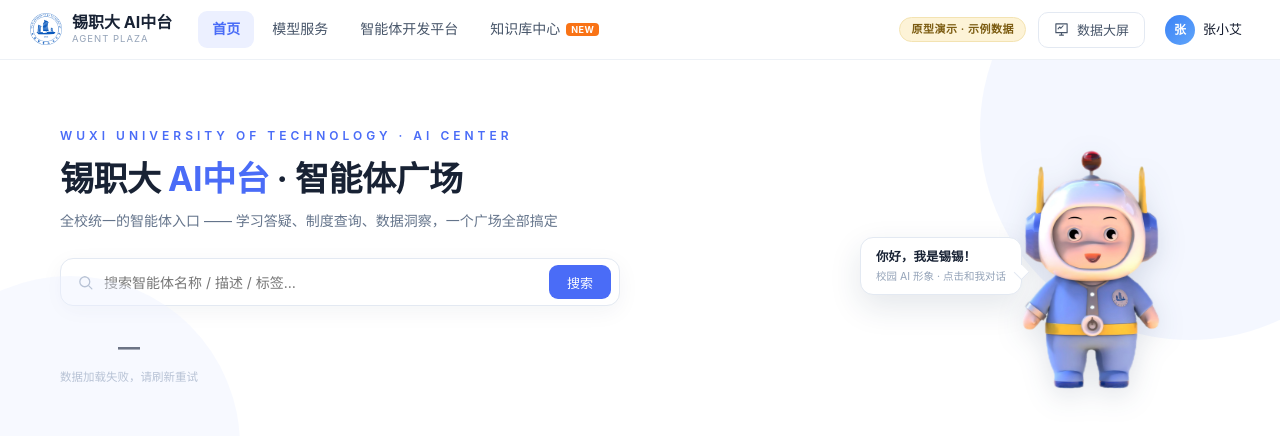
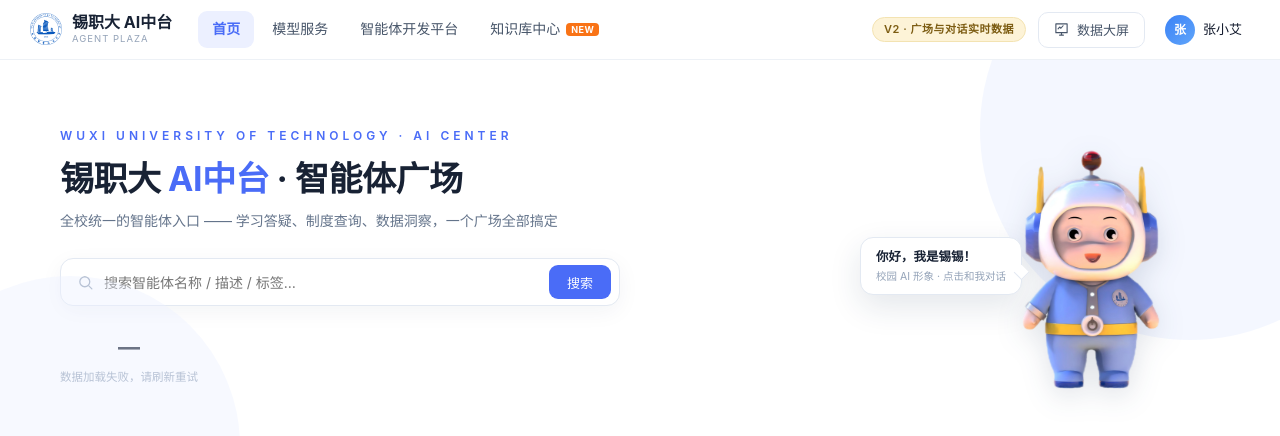
Before and after one commit to withshenhui/wxut-agent-plaza-api, a web app: page /v2.html in a window 1280 px wide. Shown: the top 436 px of the page. Run offline with its HTML, style and script files only (its server is not run), Linux system fonts and the light colour scheme; data that the repository does not hold is empty; some of the project's set-up classes (security, data sources, template engines, error pages and the like) are left out, and stand-ins take their place.

Commit message:
fix(static): V2 徽标改为实时数据标识

```diff
--- a/src/main/resources/static/v2.html
+++ b/src/main/resources/static/v2.html
@@ -514,7 +514,7 @@
       <div class="nav-link" data-nav="kb">知识库中心<span class="chip-new">NEW</span></div>
     </div>
     <div class="nav-right">
-      <span class="proto-badge">原型演示 · 示例数据</span>
+      <span class="proto-badge">V2 · 广场与对话实时数据</span>
       <button class="btn-ghost" onclick="toast('演示环境不真实打开 · 正式版将新窗口打开数据大屏')">
         <svg viewBox="0 0 24 24" fill="none" stroke="currentColor" stroke-width="1.8" stroke-linecap="round" stroke-linejoin="round"><path d="M3 3h18v14H3z"/><path d="M9 21h6M12 17v4M6.5 11l2.5-3 2 2 3.5-4"/></svg>
         数据大屏
```
